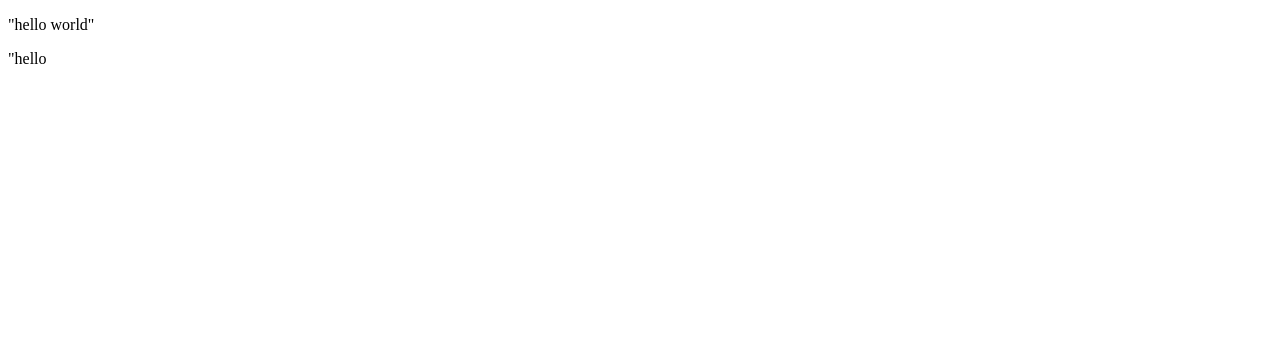
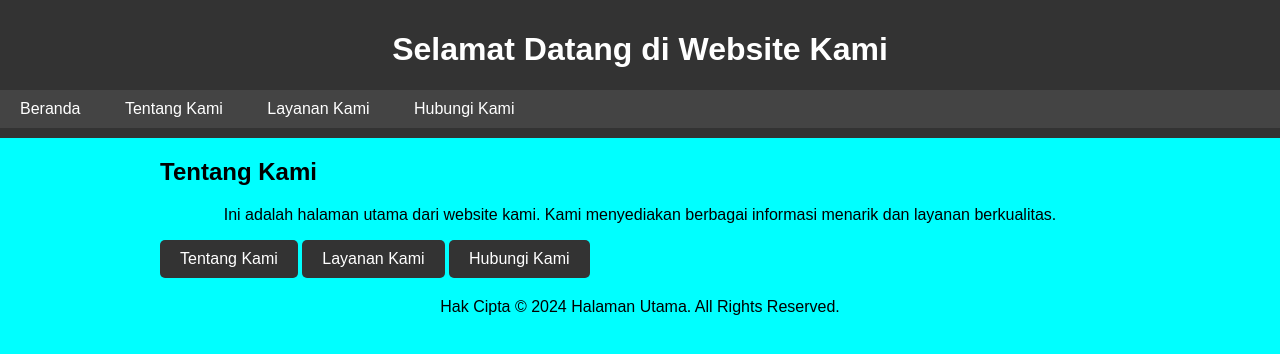
Before and after one commit to Aldi-ux/project_awal, a plain HTML site: page index.html in a window 1280 px wide. Drawn offline with Linux system fonts and the light colour scheme.

Commit message:
Add files via upload

```diff
--- a/index.html
+++ b/index.html
@@ -1,12 +1,32 @@
 <!DOCTYPE html>
-<html>
-  <head>
-    <title>coba project</title>
-
-    <a href="style.css"></a>
-  </head>
-  <body>
-    <p>"hello world"</p>
-    <p>"hello</p>
-  </body>
+<html lang="en">
+<head>
+    <meta charset="UTF-8">
+    <meta name="viewport" content="width=device-width, initial-scale=1.0">
+    <title>Halaman Utama</title>
+    <link href="css/style.css" rel="stylesheet">
+</head>
+<body>
+    <header>
+        <h1>Selamat Datang di Website Kami</h1>
+        <section>
+            <nav>
+                <a href="index.html">Beranda</a>
+                <a href="tentang_kami.html">Tentang Kami</a>
+                <a href="layanan.html">Layanan Kami</a>
+                <a href="kontak.html">Hubungi Kami</a>
+            </nav>
+        </section>
+    </header>
+    <div class="container">
+        <h2>Tentang Kami</h2>
+        <p>Ini adalah halaman utama dari website kami. Kami menyediakan berbagai informasi menarik dan layanan berkualitas.</p>
+        <a href="tentang_kami.html" class="btn">Tentang Kami</a>
+        <a href="layanan.html" class="btn">Layanan Kami</a>
+        <a href="kontak.html" class="btn">Hubungi Kami</a>
+    </div>
+    <footer>
+        <p>Hak Cipta &copy; 2024 Halaman Utama. All Rights Reserved.</p>
+    </footer>
+</body>
 </html>
```
